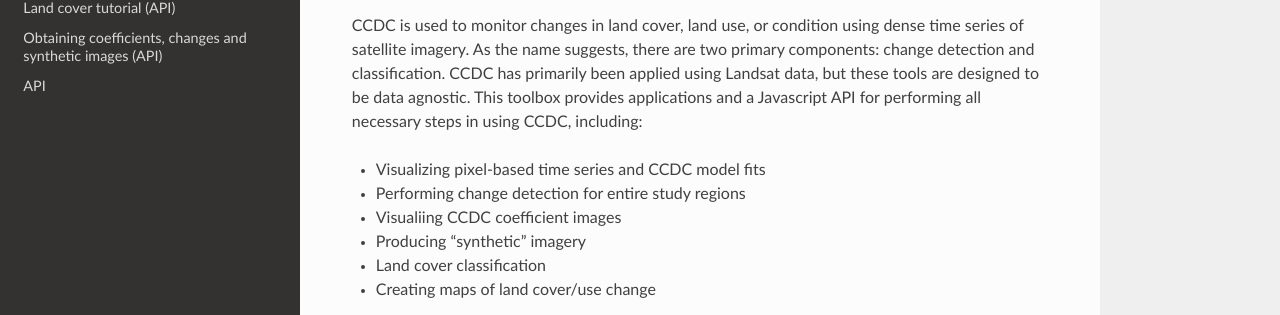
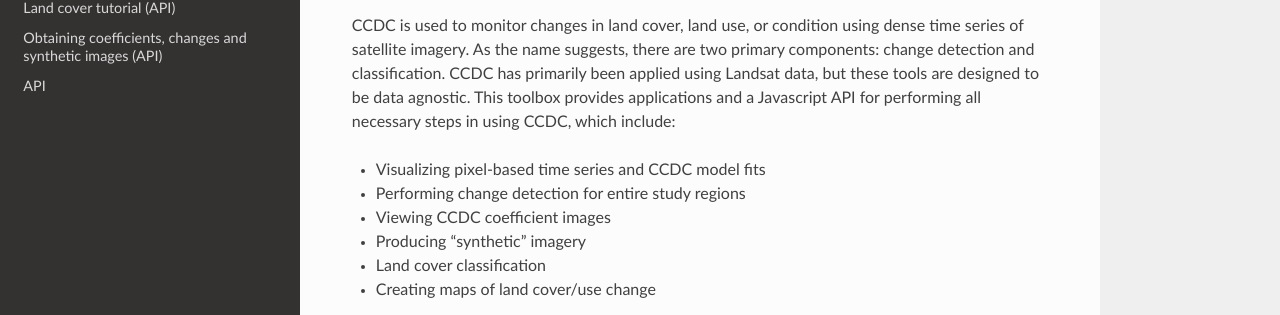
Before and after one commit to parevalo/gee-ccdc-tools, a Sphinx documentation site: the page built from docs/index.rst, in a window 1280 px wide and 900 px high. Shown: the part 218-533 px from the top of the window. Built offline with Sphinx 7.4.7 and the Read the Docs theme 2.0.0, drawn with Linux system fonts in a browser that asks for light colours.

Commit message:
fixed typos

```diff
--- a/docs/index.rst
+++ b/docs/index.rst
@@ -5,11 +5,11 @@ This is the documentation for the toolbox to use the Continuous Change Detection
 
 .. _Google Earth Engine: https://earthengine.google.com/
 
-CCDC is used to monitor changes in land cover, land use, or condition using dense time series of satellite imagery. As the name suggests, there are two primary components: change detection and classification. CCDC has primarily been applied using Landsat data, but these tools are designed to be data agnostic. This toolbox provides applications and a Javascript API for performing all necessary steps in using CCDC, including:
+CCDC is used to monitor changes in land cover, land use, or condition using dense time series of satellite imagery. As the name suggests, there are two primary components: change detection and classification. CCDC has primarily been applied using Landsat data, but these tools are designed to be data agnostic. This toolbox provides applications and a Javascript API for performing all necessary steps in using CCDC, which include:
 
 * Visualizing pixel-based time series and CCDC model fits
 * Performing change detection for entire study regions
-* Visualiing CCDC coefficient images
+* Viewing CCDC coefficient images
 * Producing "synthetic" imagery
 * Land cover classification
 * Creating maps of land cover/use change
```
